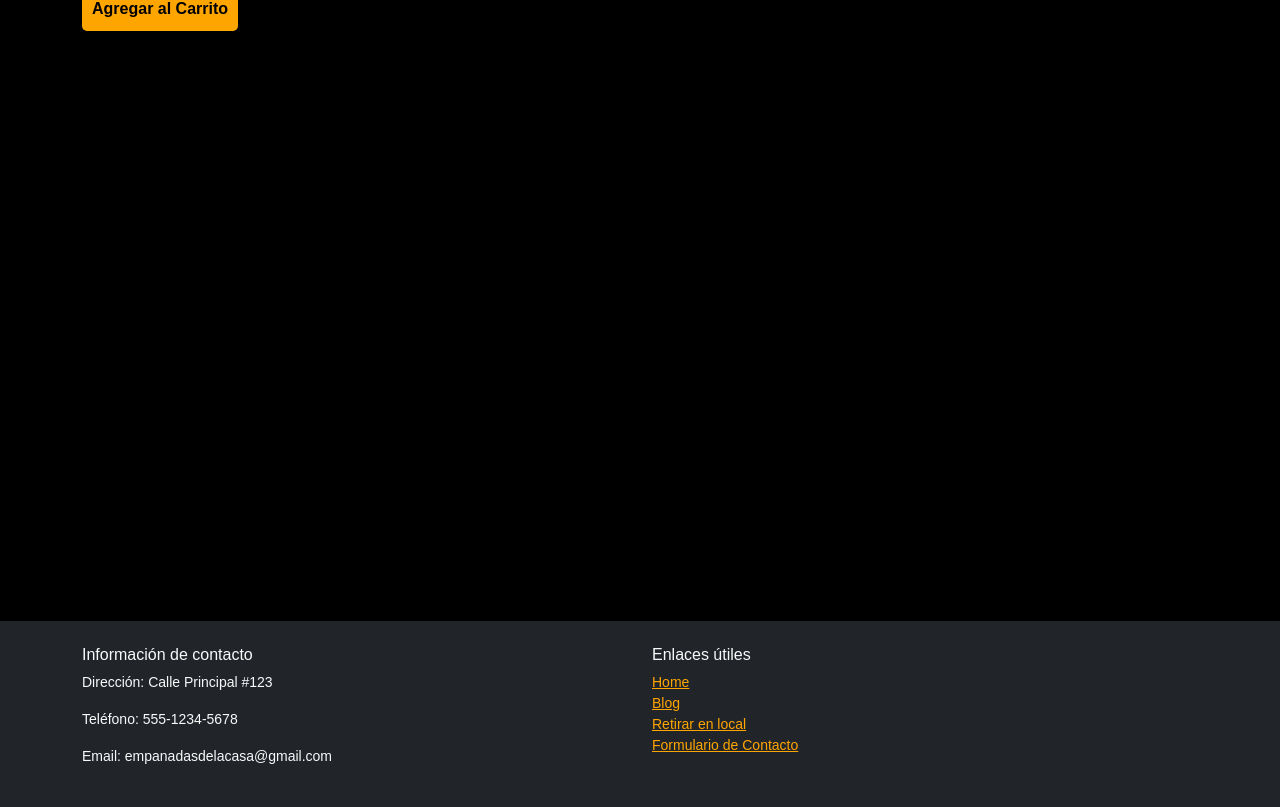
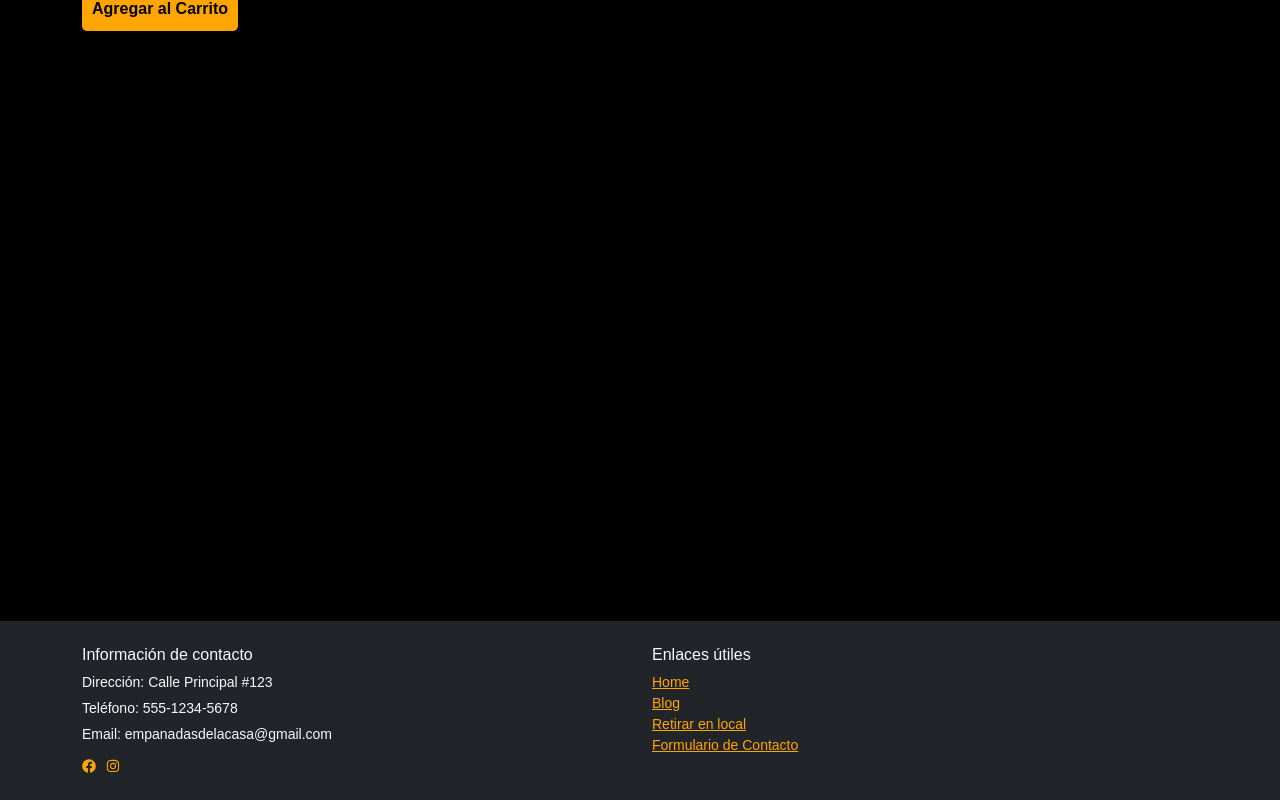
Before and after one commit to marce-moya/WEB-RESTAURANTE, a React (Vite) app: page /Retirar in a window 1280 px wide. Shown: the part 379-1186 px from the top of the page. Built offline with nearby package versions, Linux system fonts and the light colour scheme.

Commit message:
agregar iconos RRSS al footer

```diff
--- a/package.json
+++ b/package.json
@@ -10,11 +10,13 @@
     "preview": "vite preview"
   },
   "dependencies": {
+    "@fortawesome/fontawesome-svg-core": "^6.5.1",
     "axios": "^1.6.8",
     "bootstrap": "^5.3.3",
     "react": "^18.2.0",
     "react-bootstrap": "^2.10.1",
     "react-dom": "^18.2.0",
+    "react-icons": "^5.0.1",
     "react-router-dom": "^6.22.3"
   },
   "devDependencies": {
--- a/src/Components/Footer.jsx
+++ b/src/Components/Footer.jsx
@@ -1,4 +1,6 @@
+import React from 'react'
 import { Container, Row, Col } from 'react-bootstrap'
+import { FaFacebook, FaTwitter, FaInstagram } from 'react-icons/fa'
 
 const Footer = () => {
   return (
@@ -6,10 +8,14 @@ const Footer = () => {
       <Container>
         <Row>
           <Col md={6}>
-            <h6>Información de contacto</h6>
-            <p>Dirección: Calle Principal #123</p>
-            <p>Teléfono: 555-1234-5678</p>
-            <p>Email: empanadasdelacasa@gmail.com</p>
+          <h6>Información de contacto</h6>
+            <p style={{ textAlign: 'justify', marginBottom: '5px' }}>Dirección: Calle Principal #123</p>
+            <p style={{ textAlign: 'justify', marginBottom: '5px' }}>Teléfono: 555-1234-5678</p>
+            <p style={{ textAlign: 'justify', marginBottom: '5px' }}>Email: empanadasdelacasa@gmail.com</p>
+            <div style={{ display: 'flex', gap: '10px', marginTop: '10px' }}>
+              <a href="https://www.facebook.com/home.php" target="_blank" rel="noopener noreferrer" style={{ color: 'orange' }}><FaFacebook /></a>
+              <a href="https://www.instagram.com/?hl=es-es" target="_blank" rel="noopener noreferrer" style={{ color: 'orange' }}><FaInstagram /></a>
+            </div>
           </Col>
           <Col md={6}>
             <h6>Enlaces útiles</h6>
@@ -27,49 +33,3 @@ const Footer = () => {
 }
 
 export default Footer
-
-
-
-
-
-
-
-
-
-
-// import React from 'react'
-// import { Container, Row, Col } from 'react-bootstrap'
-// import { FaFacebook, FaTwitter, FaInstagram } from 'react-icons/fa'
-
-// const Footer = () => {
-//   return (
-//     <footer className="bg-dark text-light py-4" style={{ fontFamily: 'Arial, sans-serif', fontSize: '14px' }}>
-//       <Container>
-//         <Row>
-//           <Col md={6}>
-//           <h6>Información de contacto</h6>
-//             <p style={{ textAlign: 'justify' }}>Dirección: Calle Principal #123</p>
-//             <p style={{ textAlign: 'justify' }}>Teléfono: 555-1234-5678</p>
-//             <p style={{ textAlign: 'justify' }}>Email: empanadasdelacasa@gmail.com</p>
-//             <div style={{ display: 'flex', gap: '10px', marginTop: '10px' }}>
-//               <a href="https://www.facebook.com/home.php" target="_blank" rel="noopener noreferrer"><FaFacebook /></a>
-//               <a href="https://twitter.com/home" target="_blank" rel="noopener noreferrer"><FaTwitter /></a>
-//               <a href="https://www.instagram.com/?hl=es-es" target="_blank" rel="noopener noreferrer"><FaInstagram /></a>
-//             </div>
-//           </Col>
-//           <Col md={6}>
-//             <h6>Enlaces útiles</h6>
-//             <ul className="list-unstyled">
-//               <li><a href="/"style={{ color: 'orange' }}>Home</a></li>
-//               <li><a href="/Blog"style={{ color: 'orange' }}>Blog</a></li>
-//               <li><a href="/Retirar"style={{ color: 'orange' }}>Retirar en local</a></li>
-//               <li><a href="/Contacto"style={{ color: 'orange' }}>Formulario de Contacto</a></li>
-//             </ul>
-//           </Col>
-//         </Row>
-//       </Container>
-//     </footer>
-//   );
-// }
-
-// export default Footer
--- a/vite.config.js
+++ b/vite.config.js
@@ -1,7 +1,11 @@
 import { defineConfig } from 'vite'
 import react from '@vitejs/plugin-react-swc'
+import fontsPlugin from 'vite-plugin-fonts'
 
 // https://vitejs.dev/config/
 export default defineConfig({
-  plugins: [react()],
-})
+  plugins: [
+    // Otros plugins...
+    fontsPlugin()
+  ]
+});
```
Also changed, not shown: 1 other file (tests, documents, lock files or other folders).
